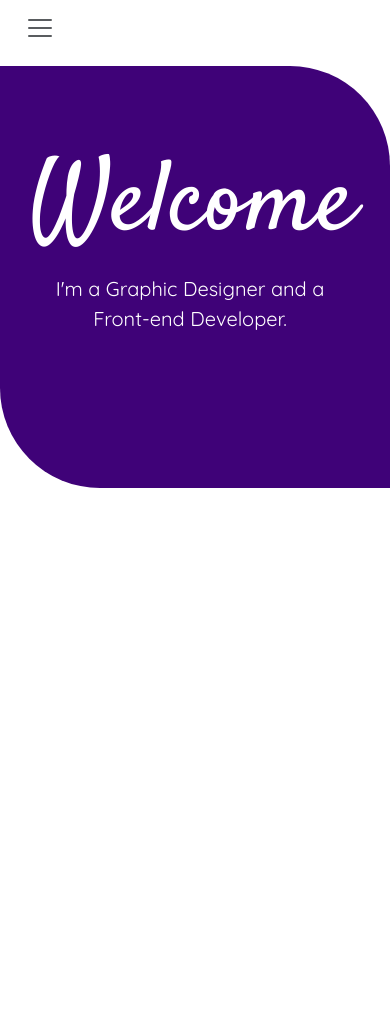
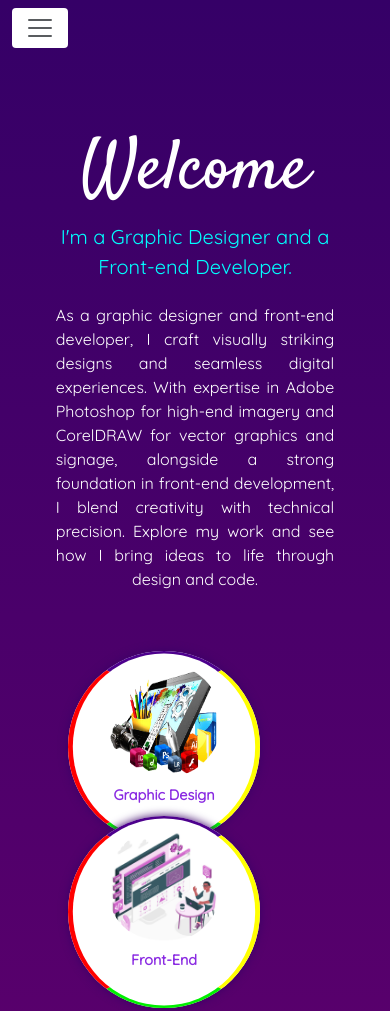
Before and after one commit to kofi-technocrat/kofitechnocrat-github.io, a plain HTML site: page index.html in a window 390 px wide. Shown: the top 1011 px of the page. Before the commit the page ends 844 px from the top, so only its background shows below. Drawn offline with nearby package versions, Linux system fonts and the light colour scheme.

Commit message:
updating home

```diff
--- a/css/style.css
+++ b/css/style.css
@@ -10,21 +10,17 @@
 
         body {
             font-family: Quicksand;
-        height: 100%;
             margin: 0;
-        background-repeat: no-repeat;
-        background-size: cover;
-    }
-
-    .background {
-        transition: 0.5s;
-        min-height: 100vh;
-        width: 100%;
-        position: fixed;
+            align-items: center;
+            justify-content: center;
+            background-color: aliceblue;
         }
 
         .navbar {
+            position: fixed;
+            width: 100%;
             background-color: white;
+            z-index: 1000;
         }
 
         .navbar-nav {
@@ -32,6 +28,7 @@
             justify-content: center;
             width: 100%;
             margin: 0;
+            position: relative;
         }
 
         .navbar-toggler-icon {
@@ -51,6 +48,7 @@
             width: fit-content;
             padding: 10px 20px 10px 20px !important;
             margin: 5px;
+            font-weight: 600;
             border-bottom-left-radius: 15px;
             border-bottom-right-radius: 15px;
         }
@@ -70,39 +68,150 @@
         }
 
         #home {
-        background-color: rgb(63, 2, 120);
-        width: auto;
-        height: 50vh;
-        border-bottom-left-radius: 100px;
-        border-top-right-radius: 100px;
             text-align: center;
             justify-content: center;
-        overflow: auto;
-        padding: 0 40px 0 30px;
+            padding: 80px 40px 30px 0;
+            height: 100vh;
+            background: linear-gradient(to top, rgb(88, 0, 108), rgb(53, 0, 103));
+            overflow: hidden;
         }
 
         .welcome {
             font-family: Satisfy;
-        padding-top: 80px;
-        font-size: 100px;
+            padding-top: 50px;
+            font-size: 70px;
             color: white;
         }
 
         .intro {
-        color: white;
+            color: aqua;
             font-size: 20px;
+            bottom: 0;
         }
 
-    @media screen and (max-width:768px) {
-        .navbar-toggler {
-            margin-bottom: 10px;
+        .message {
+            text-align: justify;
+            text-align-last: center;
+            color: white;
+            padding: 5px 20% 5px 20%;
         }
+
+        .bgwhite {
+            margin: 0 10% 0 10%;
+            font-size: 10px;
+            display: flex;
+            width: 80%;
+            padding-top: 50px;
+            justify-content: center;
+        }
+
+        .column {
+            background-color: white;
+            margin: 5px;
+            width: 20em;
+            height: 20em;
+            border-radius: 50%;
+            box-shadow: 0 0 1em rgb(56, 0, 103);
+            transition: 1s ease;
+            transform: scale(1.2);
+        }
+
+        .move {
+            position: absolute;
+            border-style: solid;
+            border-color: rgb(77, 0, 141) yellow rgb(0, 239, 0) red;
+            border-width: 0.3em 0.5em 0.3em 0.5em;
+            border-radius: 50%;
+            top: 0em;
+            width: 20em;
+            height: 20em;
+            animation: orbit 5s linear infinite;
+        }
+
+        .column:hover {
+            transition: 2s ease;
+            margin: 0 15em 0 15em;
+        }
+
+        .homelogo {
+            width: 12em;
+            height: 12em;
+            padding: 15px, 15px 0 15px;
+            border-radius: 50%;
+        }
+
+        .tools {
+            margin: 5px 15px 5px 15px;
+            font-size: 20px;
+            font-weight: 600;
+            color: blueviolet;
+        }
+
+        @keyframes orbit {
+            to {
+                transform: rotate(360deg);
+                filter: hue-rotate(360deg);
+            }
+        }
+
+        #graphic {
+            width: 100%;
+            height: 100vh;
+            background-image: url(/images/gbackground.jpg);
+            background-repeat: no-repeat;
+            background-size: cover;
+        }
+
+        @media screen and (max-width:600px) {
             .navbar {
+                width: auto;
+                text-align: left;
                 background-color: transparent;
-            text-align: left;
             }
             .nav-item {
+                background-color: white;
+                border-bottom-right-radius: 6cqmax;
                 padding: 0 0 0 0;
                 text-align: left;
             }
+            .navbar-toggler {
+                margin-bottom: 10px;
+                background-color: white;
             }
+            #home {
+                width: 100%;
+                padding-left: 50px;
+                padding-right: 50px;
+                height: auto;
+            }
+            body {
+                background-color: transparent;
+            }
+            .message {
+                padding-left: 2%;
+                padding-right: 2%;
+            }
+            .bgwhite {
+                display: block;
+                justify-content: center;
+                font-size: 10px;
+                width: 100%;
+            }
+            .column {
+                font-size: 8px;
+                padding: 10px 20px 10px 20px;
+            }
+            .column:hover {
+                transition: 2s ease;
+                margin: 5em 0 5em 0;
+            }
+            .move {
+                left: 0em;
+            }
+            .tools {
+                font-size: 12px;
+            }
+            #graphic {
+                background-image: url(/images/gmobile.jpg);
+            }
+        }
--- a/index.html
+++ b/index.html
@@ -44,6 +44,25 @@
         <div id="home">
             <h1 class="welcome">Welcome</h1>
             <p class="intro">I'm a Graphic Designer and a Front-end Developer.</p>
+            <p class="message">As a graphic designer and front-end developer, I craft visually striking designs and seamless digital experiences. With expertise in Adobe Photoshop for high-end imagery and CorelDRAW for vector graphics and signage, alongside a strong foundation
+                in front-end development, I blend creativity with technical precision. Explore my work and see how I bring ideas to life through design and code.</p>
+            <div class="bgwhite">
+                <div class="column">
+                    <img class="homelogo" src="/images/graphic.png" alt="graphic_logo">
+                    <p class="tools">Graphic Design</p>
+                    <div class="move"></div>
+                </div>
+
+                <div class="column">
+                    <img class="homelogo" src="/images/web.jpg" alt="graphic_logo">
+                    <p class="tools">Front-End</p>
+                    <div class="move"></div>
+                </div>
+
+            </div>
+        </div>
+        <div id="graphic">
+
         </div>
 </body>
 
```
Also changed, not shown: images/247-2474536_graphic-design-clipart-graphic-designing-graphic-design-clipart.png (added), images/5817154.jpg (added), images/5817157.jpg (added), images/gmobile.jpg (added), images/graphic.png (added), images/web.jpg (added), 2 other files. Lines whose indentation alone changed are shown as unchanged.
